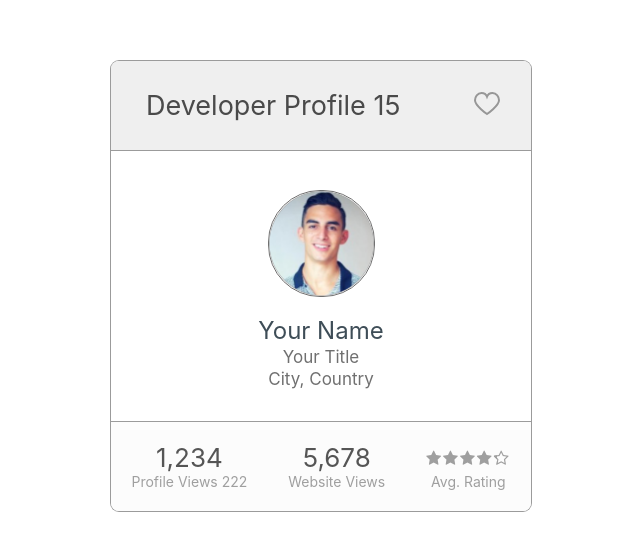
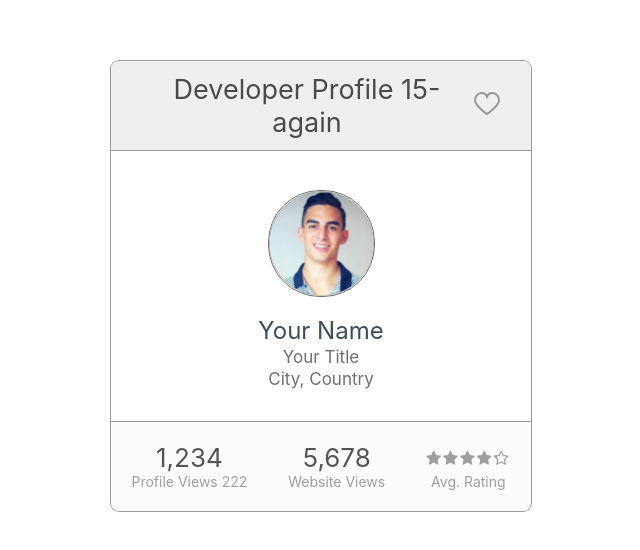
Before and after one commit to taylorg198739/react-test-profile, a React (Create React App) app: page / in a window 1280 px wide. Shown: the part 114-664 px from the top of the page, without its empty margins (319-959 px from the left). Built offline with nearby package versions, Linux system fonts and the light colour scheme.

Commit message:
Test again

```diff
--- a/src/Containers/Profile/index.tsx
+++ b/src/Containers/Profile/index.tsx
@@ -16,7 +16,7 @@ const ProfileComponent: FC<ProfileProps> = memo(({ data, onLike }) => {
   return (
     <div className="profile">
       <div className="header">
-        <span className="title">Developer Profile 15</span>
+        <span className="title">Developer Profile 15-again</span>
         <button onClick={() => onLike(_id, !isLiked)}>
           <img src={`./assets/images/heart-${isLiked ? 'fill' : 'empty'}.svg`} alt="❤" />
         </button>
```
